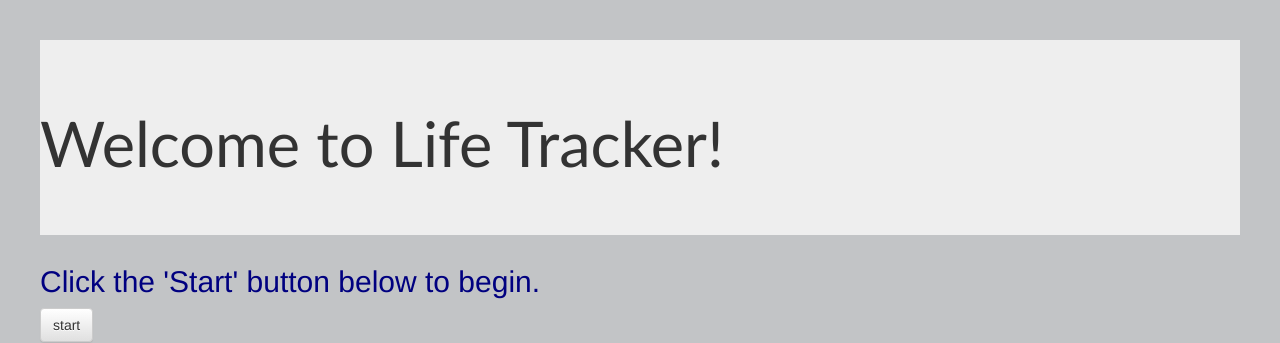
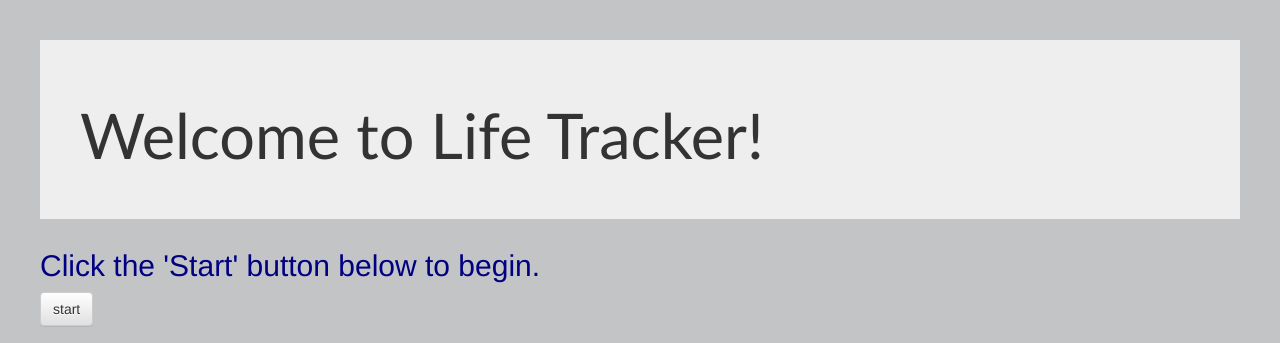
Before and after one commit to bizzmichelson/googlechartssprint, a website: page public/index.html in a window 1280 px wide. Shown: the top 343 px of the page. Drawn offline with Linux system fonts and the light colour scheme.

```diff
--- a/public/styles/styles.css
+++ b/public/styles/styles.css
@@ -23,3 +23,6 @@
 h4{
     color: tomato;
 }
+.jumbotron{
+    padding: 40px;
+}
```
Also changed, not shown: public/views/home.html (+1 -3 lines).
